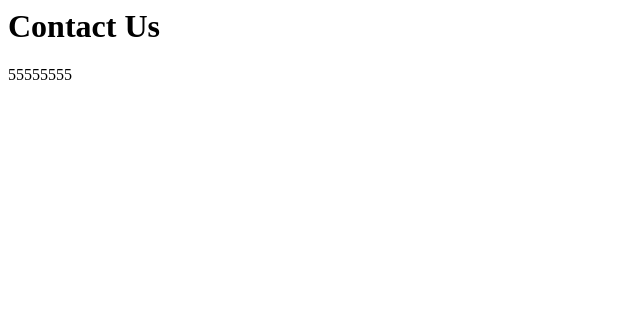
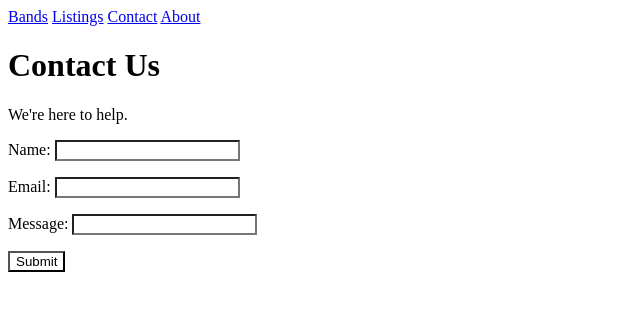
Before and after one commit to devhouda/merchex, a Django app: page /contact-us/ in a window 1280 px wide. Shown: the top 311 px of the page, without its empty margins (0-640 px from the left). Run offline with Django 5.2, Linux system fonts and the light colour scheme.

Commit message:
django forms

```diff
--- /dev/null
+++ b/merchex/listings/forms.py
@@ -0,0 +1,17 @@
+from django import forms
+from listings.models import Band, Listing
+
+class BandForm(forms.ModelForm):
+    class Meta:
+        model = Band
+        fields = '__all__'
+
+class ListingForm(forms.ModelForm):
+    class Meta:
+        model = Listing
+        fields = '__all__'
+
+class ContactUsForm(forms.Form):
+    name = forms.CharField(required=False)
+    email = forms.EmailField()
+    message = forms.CharField(max_length=1000)
--- /dev/null
+++ b/merchex/listings/templates/listings/about.html
@@ -0,0 +1,4 @@
+{% extends "listings/base.html" %} {% block content %}
+<h1>About Us</h1>
+<p>We love merch!</p>
+{% endblock %}
--- a/merchex/listings/templates/listings/band_list.html
+++ b/merchex/listings/templates/listings/band_list.html
@@ -1,6 +1,7 @@
 {% extends "listings/base.html" %} {% block content %}
 <h1>Bands:</h1>
 <ul>
+  <a href="{% url 'band-create' %}">Create new band</a>
   {% for band in bands %}
   <li><a href="{% url 'band-detail' band.id %}">{{band.name}}</a></li>
   {% endfor %}
--- a/merchex/listings/templates/listings/base.html
+++ b/merchex/listings/templates/listings/base.html
@@ -8,6 +8,8 @@
     <nav>
       <a href="{% url 'band-list'%}">Bands</a>
       <a href="{% url 'listing-list'%}">Listings</a>
+      <a href="{% url 'contact'%}">Contact</a>
+      <a href="{% url 'about'%}">About</a>
     </nav>
     {% block content %} {% endblock %}
   </body>
--- /dev/null
+++ b/merchex/listings/templates/listings/contact.html
@@ -0,0 +1,8 @@
+{% extends "listings/base.html" %} {% block content %}
+<h1>Contact Us</h1>
+<p>We're here to help.</p>
+<form action="" method="post" novalidate>
+  {% csrf_token %} {{ form.as_p }}
+  <input type="submit" value="Submit" />
+</form>
+{% endblock %}
--- a/merchex/listings/templates/listings/listing_list.html
+++ b/merchex/listings/templates/listings/listing_list.html
@@ -1,6 +1,7 @@
 {% extends "listings/base.html" %} {% block content %}
 <h1>Listings:</h1>
 <ul>
+  <a href="{% url 'listing-create' %}">Create new Listing</a>
   {% for listing in listings %}
   <li><a href="{% url 'listing-detail' listing.id %}">{{listing.title}}</a></li>
   {% endfor %}
--- a/merchex/listings/views.py
+++ b/merchex/listings/views.py
@@ -1,7 +1,9 @@
-from django.shortcuts import render
+from django.shortcuts import render, redirect
 from django.http import HttpResponse
 from listings.models import Band
 from listings.models import Listing
+from listings.forms import ContactUsForm, BandForm, ListingForm
+from django.core.mail import send_mail
 
 # Create your views here.
 def band_list(request):
@@ -12,8 +14,18 @@ def band_detail(request, id):
     band = Band.objects.get(id=id)
     return render(request, 'listings/band_detail.html', context={'band': band})
 
+def band_create(request):
+    if request.method == 'POST':
+        form = BandForm(request.POST)
+        if form.is_valid():
+            band = form.save()
+            return redirect('band-detail', band.id)
+    else:
+        form = BandForm()
+    return render(request, 'listings/band_create.html', {'form': form})
+
 def about(request):
-    return HttpResponse('<h1>About Us</h1> <p>We love merch!</p>')
+    return render(request, 'listings/about.html')
 
 def listing_list(request):
     listings = Listing.objects.all()
@@ -23,6 +35,27 @@ def listing_detail(request, id):
     listing = Listing.objects.get(id=id)
     return render(request, 'listings/listing_detail.html', context={'listing': listing})
 
+def listing_create(request):
+    if request.method == 'POST':
+        form = ListingForm(request.POST)
+        if form.is_valid():
+            listing = form.save()
+            return redirect('listing-detail', listing.id)
+    else:
+        form = BandForm()
+    return render(request, 'listings/listing_create.html', {'form': form})
+
+
 
 def contact(request):
-    return HttpResponse('<h1>Contact Us</h1> <p>55555555</p>')
+    if request.method == 'POST':
+        form = ContactUsForm(request.POST)
+        if form.is_valid():
+            send_mail(subject=f'Message from {form.cleaned_data["name"] or "anonymous"} via MerchEx contact us form',
+                      message=form.cleaned_data["message"],
+                      from_email=form.cleaned_data["email"],
+                      recipient_list=['admin@marchex.xyz'])
+            return redirect('email-sent')
+    else:
+        form = ContactUsForm()
+    return render(request, 'listings/contact.html', context={'form': form})
--- a/merchex/merchex/settings.py
+++ b/merchex/merchex/settings.py
@@ -117,6 +117,7 @@ USE_TZ = True
 # https://docs.djangoproject.com/en/5.0/howto/static-files/
 
 STATIC_URL = 'static/'
+EMAIL_BACKEND = 'django.core.mail.backends.console.EmailBackend'
 
 # Default primary key field type
 # https://docs.djangoproject.com/en/5.0/ref/settings/#default-auto-field
--- a/merchex/merchex/urls.py
+++ b/merchex/merchex/urls.py
@@ -6,8 +6,10 @@ urlpatterns = [
     path('admin/', admin.site.urls),
     path('bands/', views.band_list, name='band-list'),
     path('bands/<int:id>/', views.band_detail, name='band-detail'),
-    path('about-us/', views.about),
+    path('bands/add/', views.band_create, name='band-create'),
+    path('about-us/', views.about, name='about'),
     path('listings/', views.listing_list, name='listing-list'),
     path('listings/<int:id>/', views.listing_detail, name='listing-detail'),
-    path('contact-us/', views.contact)
+    path('listings/add/', views.listing_create, name='listing-create'),
+    path('contact-us/', views.contact, name='contact'),
 ]
```
Also changed, not shown: merchex/listings/templates/listings/band_create.html (added, +7 -0 lines), merchex/listings/templates/listings/listing_create.html (added, +7 -0 lines).
